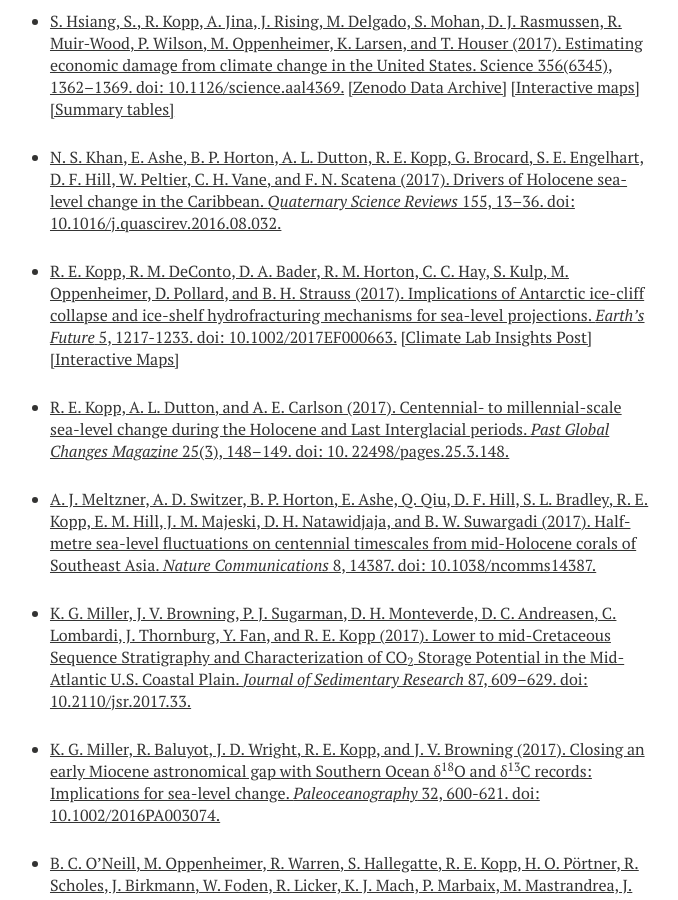
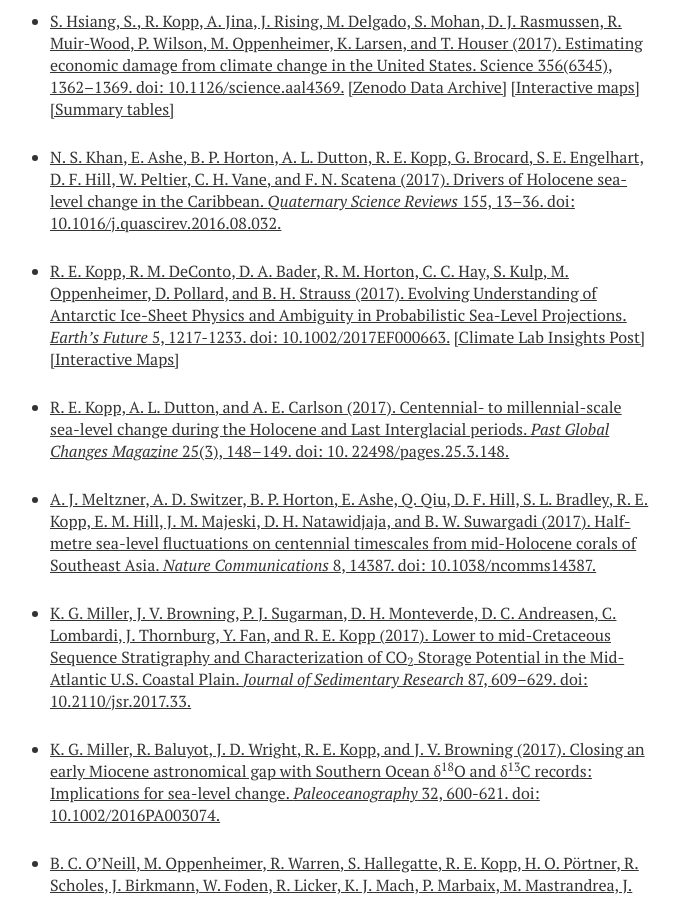
Before and after one commit to mrke/bobkopp.github.io, a Jekyll site: the page built from papers/index.md, in a window 1280 px wide and 900 px high, scrolled down 4002 px. Shown: the whole window, without its empty margins (310-988 px from the left). Built offline with Jekyll 4.4.1, drawn with Linux system fonts in a browser that asks for light colours; nearby versions of some CDN libraries.

Commit message:
title error

```diff
--- a/papers/index.md
+++ b/papers/index.md
@@ -94,7 +94,7 @@
 
 * [N. S. Khan, E. Ashe, B. P. Horton, A. L. Dutton, R. E. Kopp, G. Brocard, S. E. Engelhart, D. F. Hill, W. Peltier, C. H. Vane, and F. N. Scatena (2017). Drivers of Holocene sea-level change in the Caribbean. _Quaternary Science Reviews_ 155, 13–36. doi: 10.1016/j.quascirev.2016.08.032.](http://dx.doi.org/10.1016/j.quascirev.2016.08.032)
 
-* [R. E. Kopp, R. M. DeConto, D. A. Bader, R. M. Horton, C. C. Hay, S. Kulp, M. Oppenheimer, D. Pollard, and B. H. Strauss (2017). Implications of Antarctic ice-cliff collapse and ice-shelf hydrofracturing mechanisms for sea-level projections. _Earth's Future_ 5, 1217-1233. doi: 10.1002/2017EF000663.](http://dx.doi.org/10.1002/2017EF000663) [[Climate Lab Insights Post]](http://www.impactlab.org/news-insights/kopp-ice-sea-level-rise-projections/) [[Interactive Maps]](http://stakes.climatecentral.org/)
+* [R. E. Kopp, R. M. DeConto, D. A. Bader, R. M. Horton, C. C. Hay, S. Kulp, M. Oppenheimer, D. Pollard, and B. H. Strauss (2017). Evolving Understanding of Antarctic Ice-Sheet Physics and Ambiguity in Probabilistic Sea-Level Projections. _Earth's Future_ 5, 1217-1233. doi: 10.1002/2017EF000663.](http://dx.doi.org/10.1002/2017EF000663) [[Climate Lab Insights Post]](http://www.impactlab.org/news-insights/kopp-ice-sea-level-rise-projections/) [[Interactive Maps]](http://stakes.climatecentral.org/)
 
 * [R. E. Kopp, A. L. Dutton, and A. E. Carlson (2017). Centennial- to millennial-scale sea-level change during the Holocene and Last Interglacial periods. _Past Global Changes Magazine_ 25(3), 148–149. doi: 10. 22498/pages.25.3.148.](http://dx.doi.org/10.22498/pages.25.3.148)
 
```
